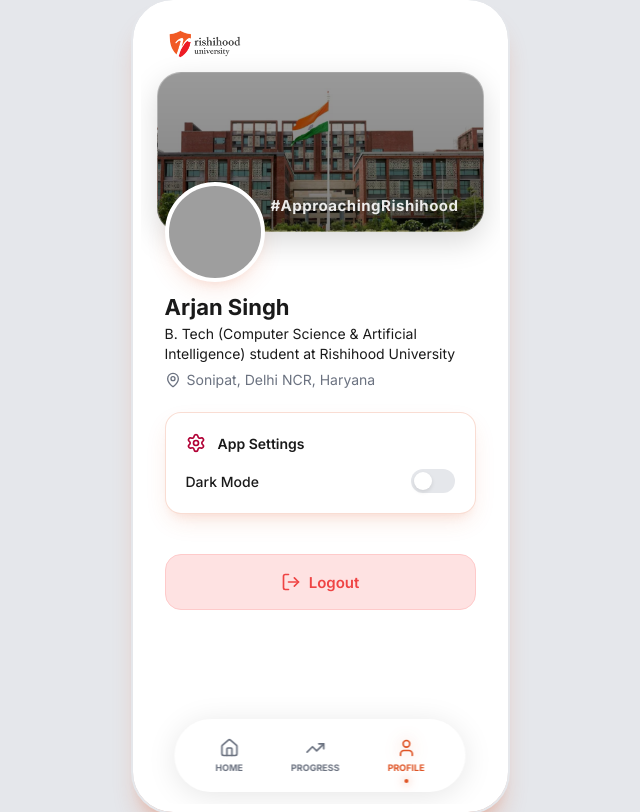
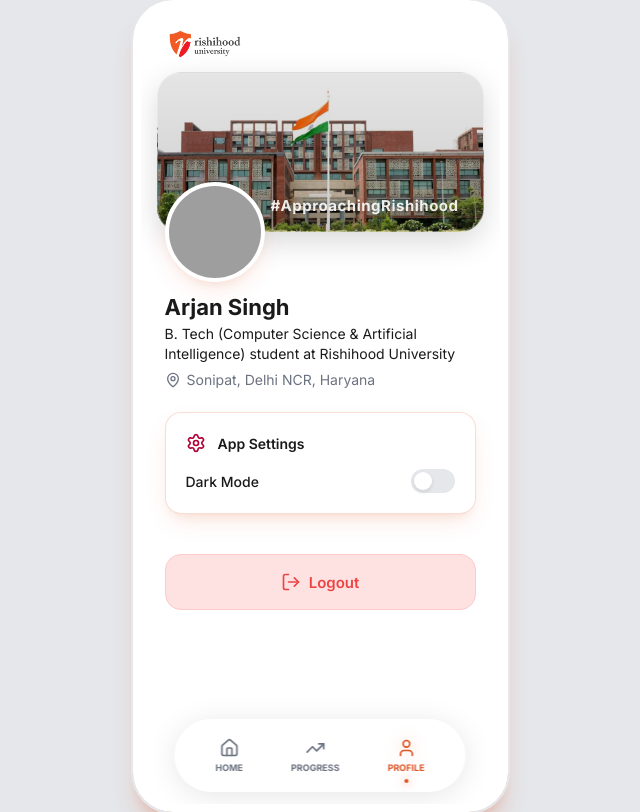
Before and after one commit to i-jashanpreet/GymPulse, a React (Vite) app: page /profile in a window 1280 px wide. Shown: the whole page, without its empty margins (320-960 px from the left). Built offline with nearby package versions, Linux system fonts and the light colour scheme; grey boxes are pictures that could not be loaded.

Commit message:
bugs fixed

```diff
--- a/src/components/screens/HomeScreen.tsx
+++ b/src/components/screens/HomeScreen.tsx
@@ -1,5 +1,5 @@
 import React, { useState, useEffect } from 'react';
-import { Clock, Zap } from 'lucide-react';
+import { Clock } from 'lucide-react';
 import styles from './Screen.module.css';
 import logo from '../../assets/logo.png';
 import { useGymData } from '../../context/DataContext';
--- a/src/components/screens/ProfileScreen.tsx
+++ b/src/components/screens/ProfileScreen.tsx
@@ -33,7 +33,7 @@ const ProfileScreen: React.FC = () => {
             <div
               className={styles.profileBanner}
               style={{
-                backgroundImage: `linear-gradient(rgba(0, 0, 0, 0.4), rgba(0, 0, 0, 0.5)), url(${bannerImg})`,
+                backgroundImage: `linear-gradient(rgba(0, 0, 0, 0.1), rgba(0, 0, 0, 0.2)), url(${bannerImg})`,
                 backgroundSize: 'cover',
                 backgroundPosition: 'center 15%'
               }}
--- a/src/components/screens/SplashScreen.tsx
+++ b/src/components/screens/SplashScreen.tsx
@@ -20,7 +20,7 @@ const SplashScreen: React.FC = () => {
     visible: {
       opacity: 1,
       y: 0,
-      transition: { type: 'spring', damping: 12, stiffness: 200 }
+      transition: { type: 'spring' as const, damping: 12, stiffness: 200 }
     }
   };
 
```
